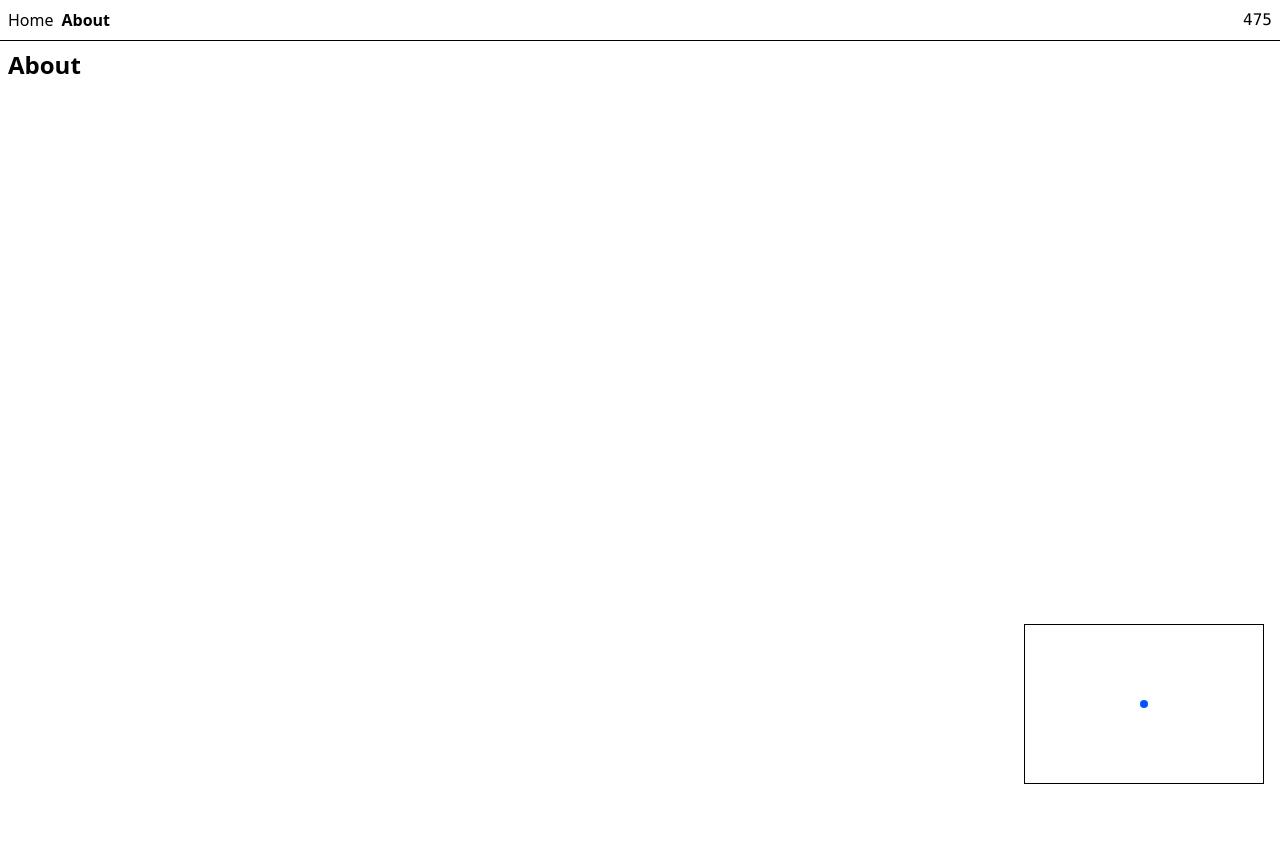
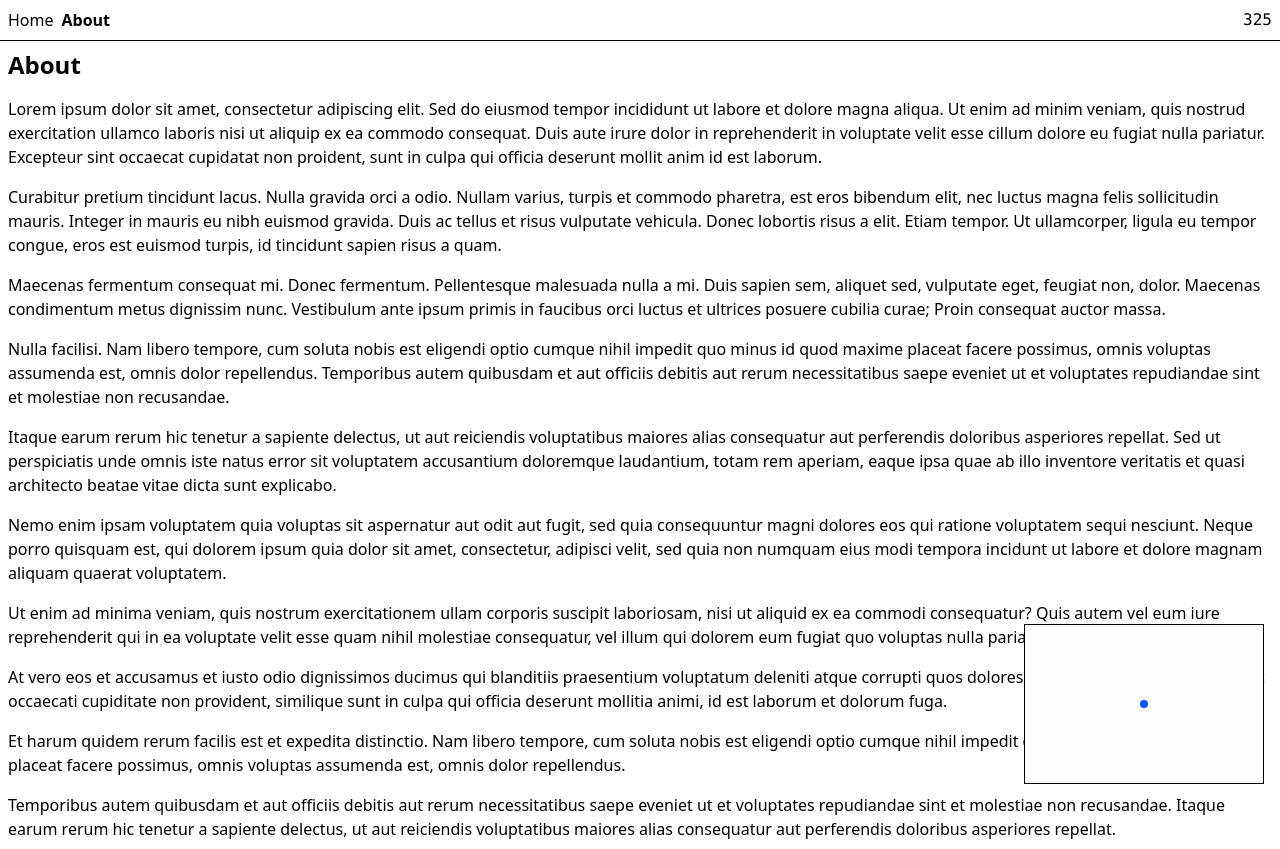
Before and after one commit to tylerschloesser/sim-v30, a React (Vite) app: page /about in a window 1280 px wide. Before the commit the page ends 800 px from the top, so only its background shows below. Built offline with nearby package versions, Linux system fonts and the light colour scheme.

Commit message:
add lorem

```diff
--- a/src/routes/about.tsx
+++ b/src/routes/about.tsx
@@ -10,6 +10,89 @@ function About() {
     <div className="p-2">
       <h3 className="text-2xl font-bold">About</h3>
       <MiniMap />
+
+      <p className="mt-4">
+        Lorem ipsum dolor sit amet, consectetur adipiscing elit. Sed do eiusmod
+        tempor incididunt ut labore et dolore magna aliqua. Ut enim ad minim
+        veniam, quis nostrud exercitation ullamco laboris nisi ut aliquip ex ea
+        commodo consequat. Duis aute irure dolor in reprehenderit in voluptate
+        velit esse cillum dolore eu fugiat nulla pariatur. Excepteur sint
+        occaecat cupidatat non proident, sunt in culpa qui officia deserunt
+        mollit anim id est laborum.
+      </p>
+
+      <p className="mt-4">
+        Curabitur pretium tincidunt lacus. Nulla gravida orci a odio. Nullam
+        varius, turpis et commodo pharetra, est eros bibendum elit, nec luctus
+        magna felis sollicitudin mauris. Integer in mauris eu nibh euismod
+        gravida. Duis ac tellus et risus vulputate vehicula. Donec lobortis
+        risus a elit. Etiam tempor. Ut ullamcorper, ligula eu tempor congue,
+        eros est euismod turpis, id tincidunt sapien risus a quam.
+      </p>
+
+      <p className="mt-4">
+        Maecenas fermentum consequat mi. Donec fermentum. Pellentesque malesuada
+        nulla a mi. Duis sapien sem, aliquet sed, vulputate eget, feugiat non,
+        dolor. Maecenas condimentum metus dignissim nunc. Vestibulum ante ipsum
+        primis in faucibus orci luctus et ultrices posuere cubilia curae; Proin
+        consequat auctor massa.
+      </p>
+
+      <p className="mt-4">
+        Nulla facilisi. Nam libero tempore, cum soluta nobis est eligendi optio
+        cumque nihil impedit quo minus id quod maxime placeat facere possimus,
+        omnis voluptas assumenda est, omnis dolor repellendus. Temporibus autem
+        quibusdam et aut officiis debitis aut rerum necessitatibus saepe eveniet
+        ut et voluptates repudiandae sint et molestiae non recusandae.
+      </p>
+
+      <p className="mt-4">
+        Itaque earum rerum hic tenetur a sapiente delectus, ut aut reiciendis
+        voluptatibus maiores alias consequatur aut perferendis doloribus
+        asperiores repellat. Sed ut perspiciatis unde omnis iste natus error sit
+        voluptatem accusantium doloremque laudantium, totam rem aperiam, eaque
+        ipsa quae ab illo inventore veritatis et quasi architecto beatae vitae
+        dicta sunt explicabo.
+      </p>
+
+      <p className="mt-4">
+        Nemo enim ipsam voluptatem quia voluptas sit aspernatur aut odit aut
+        fugit, sed quia consequuntur magni dolores eos qui ratione voluptatem
+        sequi nesciunt. Neque porro quisquam est, qui dolorem ipsum quia dolor
+        sit amet, consectetur, adipisci velit, sed quia non numquam eius modi
+        tempora incidunt ut labore et dolore magnam aliquam quaerat voluptatem.
+      </p>
+
+      <p className="mt-4">
+        Ut enim ad minima veniam, quis nostrum exercitationem ullam corporis
+        suscipit laboriosam, nisi ut aliquid ex ea commodi consequatur? Quis
+        autem vel eum iure reprehenderit qui in ea voluptate velit esse quam
+        nihil molestiae consequatur, vel illum qui dolorem eum fugiat quo
+        voluptas nulla pariatur?
+      </p>
+
+      <p className="mt-4">
+        At vero eos et accusamus et iusto odio dignissimos ducimus qui
+        blanditiis praesentium voluptatum deleniti atque corrupti quos dolores
+        et quas molestias excepturi sint occaecati cupiditate non provident,
+        similique sunt in culpa qui officia deserunt mollitia animi, id est
+        laborum et dolorum fuga.
+      </p>
+
+      <p className="mt-4">
+        Et harum quidem rerum facilis est et expedita distinctio. Nam libero
+        tempore, cum soluta nobis est eligendi optio cumque nihil impedit quo
+        minus id quod maxime placeat facere possimus, omnis voluptas assumenda
+        est, omnis dolor repellendus.
+      </p>
+
+      <p className="mt-4">
+        Temporibus autem quibusdam et aut officiis debitis aut rerum
+        necessitatibus saepe eveniet ut et voluptates repudiandae sint et
+        molestiae non recusandae. Itaque earum rerum hic tenetur a sapiente
+        delectus, ut aut reiciendis voluptatibus maiores alias consequatur aut
+        perferendis doloribus asperiores repellat.
+      </p>
     </div>
   );
 }
```
